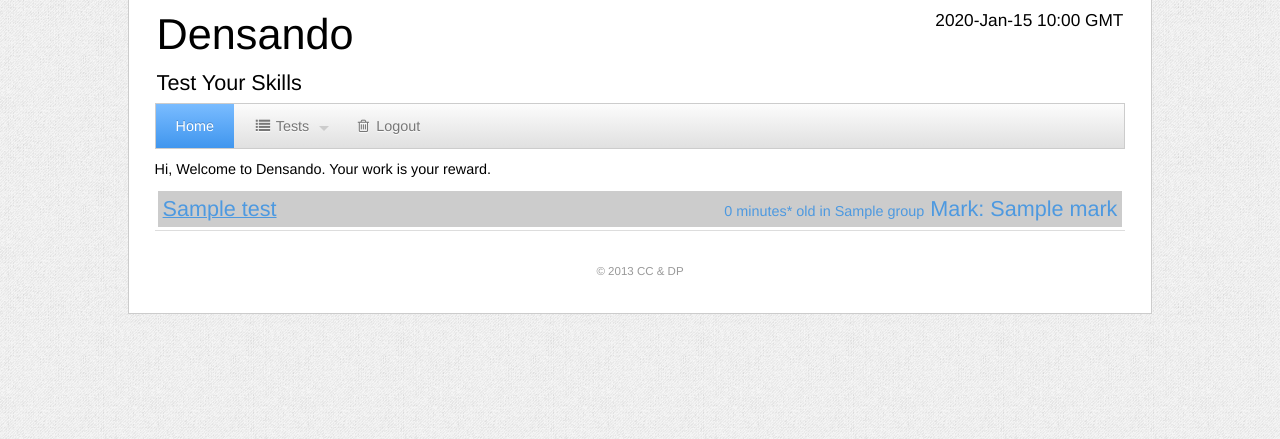
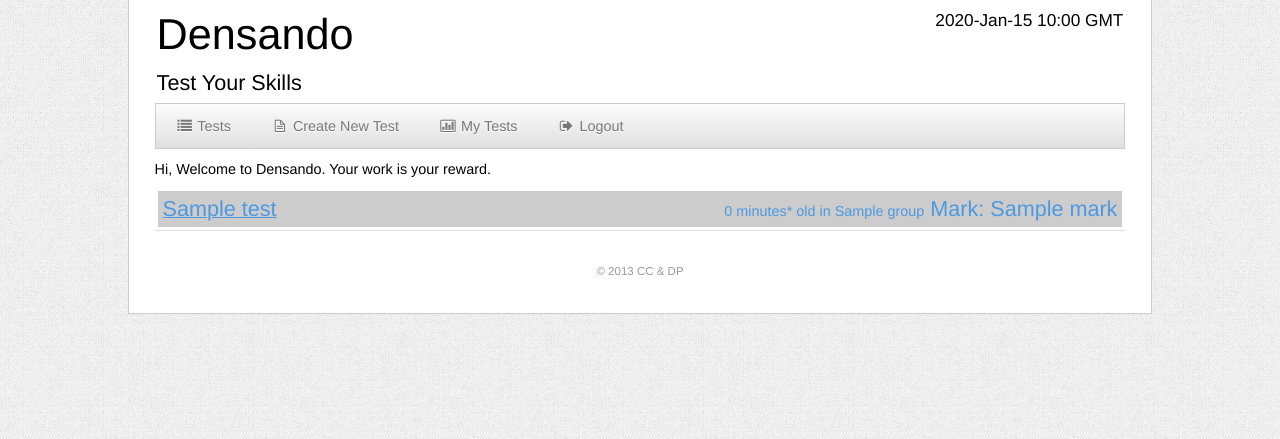
Before and after one commit to pierce403/densando, a Django app: template templates/main.html in a window 1280 px wide. Shown: the part 16-455 px from the top of the page. Run offline with Django 3.2, Linux system fonts and the light colour scheme; the template is opened without the code that fills it: most values are stand-ins (such as "Sample title", 1, 10 or a date in 2020); some libraries are stand-ins or nearby versions.

Commit message:
updated the navigation links

```diff
--- a/densando.py
+++ b/densando.py
@@ -365,7 +365,7 @@ def add_entity_to_template( template_values, in_entity, request=None, open=None
         in_progress_cursor=Cursor(urlsafe=request.get('next_in_progress'))
         created_cursor=Cursor(urlsafe=request.get('next_created'))
 
-        template_values['completed'] = get_marks( num=5, start_cursor=completed_cursor, ancestor_key=entity_key )
+        template_values['completed'] = get_marks( num=5, start_cursor=completed_cursor, ancestor_key=entity_key, mark_complete=True )
         template_values['in_progress'] = get_marks( num=5, start_cursor=in_progress_cursor, ancestor_key=entity_key, mark_complete=False )
         template_values['my_tests'] = get_tests( num=5, start_cursor=created_cursor, ancestor_key=entity_key, open=open )
 
--- a/templates/navigation.html
+++ b/templates/navigation.html
@@ -2,16 +2,13 @@
 
 {% block navigation %}
 <ul class="menu">
-	<li class="current"><a href="{{ nav_urls.home }}">Home</a></li>
 	<li><a href="{{ nav_urls.home }}"><i class="icon-list"></i> Tests</a>
 	{% if user %}
-		<ul>
-			<li><a href="{{ nav_urls.profile }}"><i class="icon-cog"></i> My Tests</a></li>
-			<li><a href="{{ nav_urls.create_test }}"><i class="icon-cog"></i> Create New Test</a></li>
-		</ul></li>
-		<li ><a href="{{ nav_urls.logout }}"><i class="icon-trash"></i> Logout</a></li>
+		<li><a href="{{ nav_urls.create_test }}"><i class="icon-file-alt"></i> Create New Test</a></li>
+        <li><a href="{{ nav_urls.profile }}"><i class="icon-bar-chart"></i> My Tests</a></li>
+		<li ><a href="{{ nav_urls.logout }}"><i class="icon-signout"></i> Logout</a></li>
 	{% else %}
-		<li ><a href="{{ nav_urls.login }}"><i class="icon-trash"></i> Login</a></li>
+		<li ><a href="{{ nav_urls.login }}"><i class="icon-signin"></i> Login</a></li>
 	{% endif %}
 </ul>
 
```
